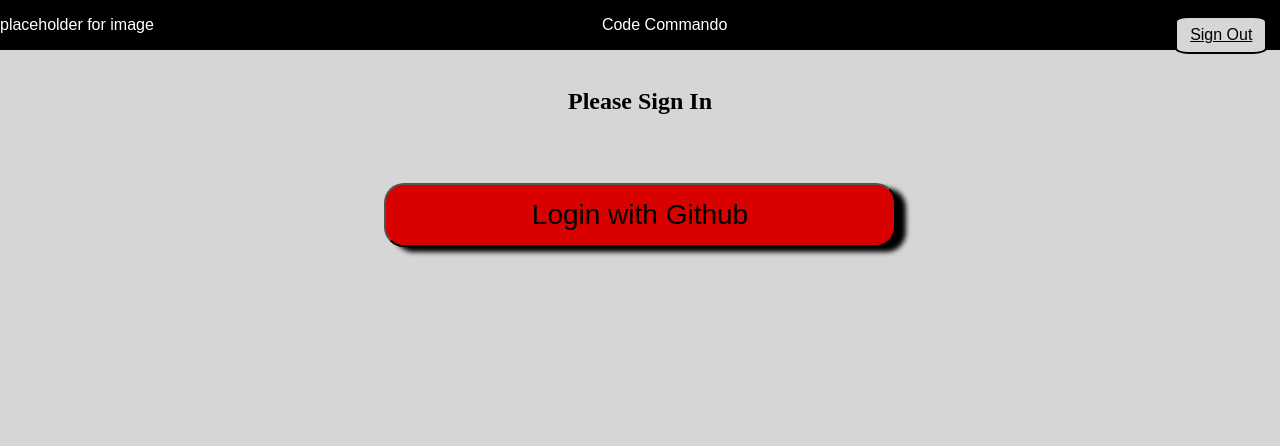
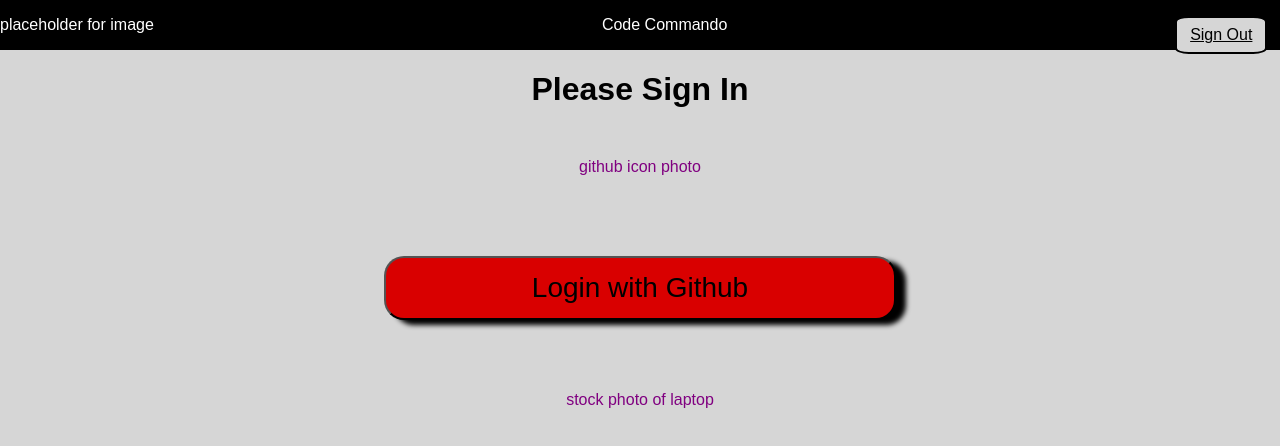
Before and after one commit to code-commando/frontend, a React (Create React App) app: page / in a window 1280 px wide. Shown: the top 446 px of the page. Built offline with nearby package versions, Linux system fonts and the light colour scheme.

Commit message:
images on sign in

```diff
--- a/src/components/SignIn.js
+++ b/src/components/SignIn.js
@@ -10,13 +10,6 @@ const mainStyle = {
   textAlign: 'center'
 };
 
-const signIn = {
-  fontSize: '24px',
-  fontFamily: 'ariel',
-  padding: '22px',
-
-};
-
 const logIn = {
   width: '40vw',
   fontSize: '28px',
@@ -25,9 +18,21 @@ const logIn = {
   background: '#D90000',
   borderRadius: '20px',
   boxShadow: '10px 5px 5px black',
-
 }
 
+const githubImgStyle = {
+  display: 'block',
+  padding: '25px',
+  margin: '25px',
+  color: 'purple',
+};
+
+const imgStyle = {
+  display: 'block',
+  padding: '25px',
+  bottomMargin: '75px',
+  color: 'purple',
+};
 class SignIn extends Component {
 
   // componentDidMount() {
@@ -61,11 +66,13 @@ class SignIn extends Component {
     return (
       <Fragment>
         <div style={mainStyle}>
-          <HeaderBar/>
-          <h1 style={signIn}>Please Sign In</h1>
+          <HeaderBar />
+          <h1>Please Sign In</h1>
+          <p style={githubImgStyle}>github icon photo</p>
 
           <button style={logIn} onClick={this.handleClick}>Login with Github
           </button>
+          <p style={imgStyle}>stock photo of laptop</p>
         </div>
       </Fragment>
     );
```
